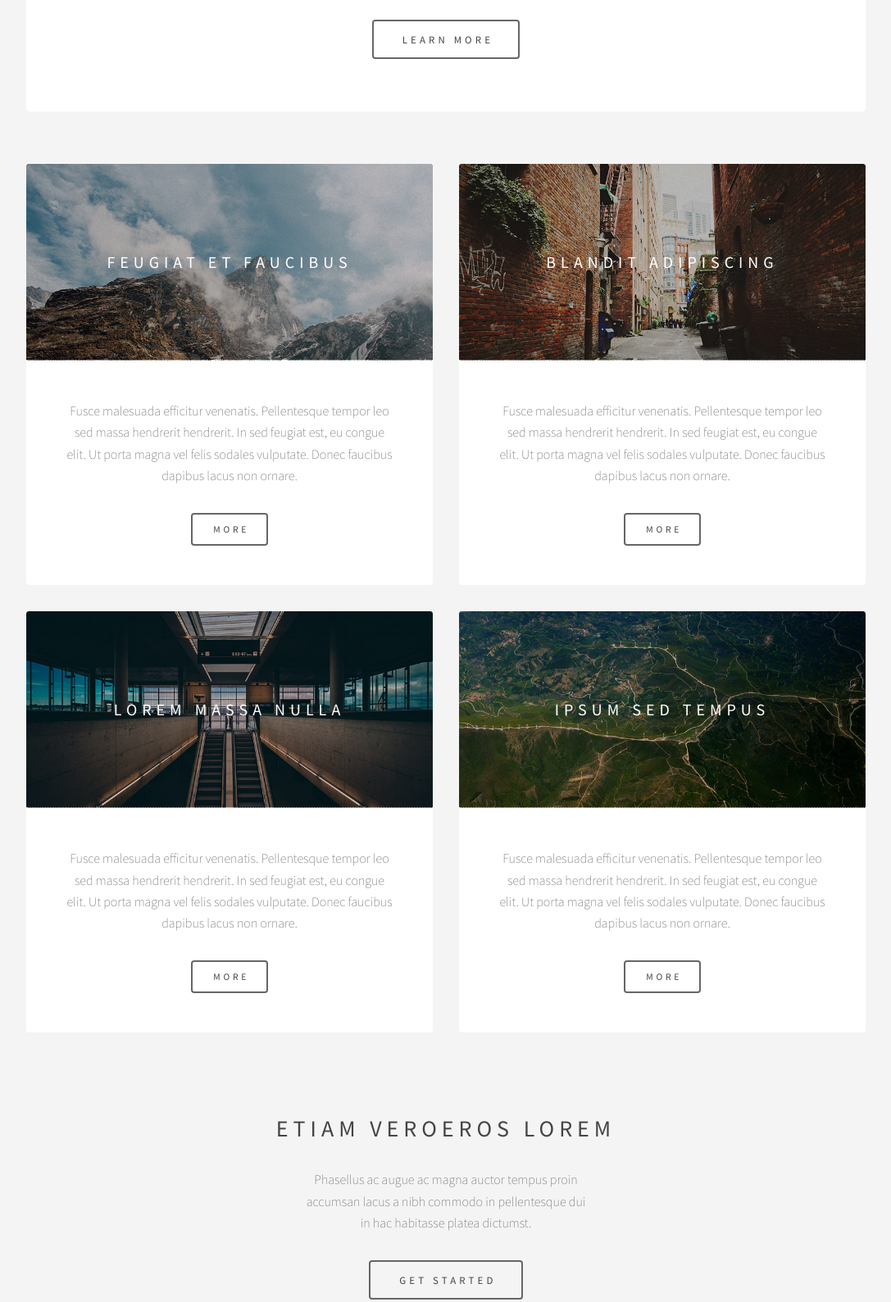
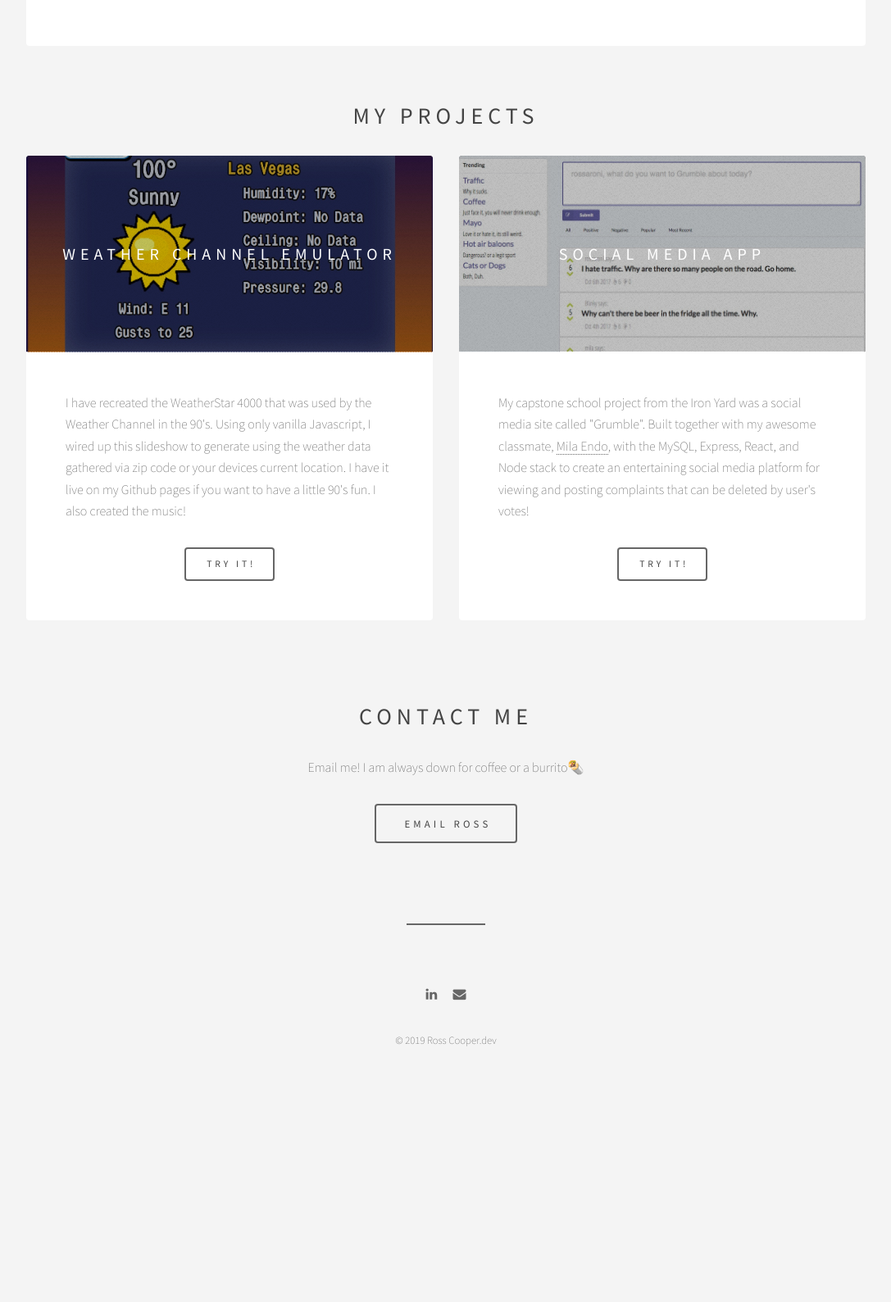
Before and after one commit to rossjcoop/rosscooper_dev, a plain HTML site: page index.html in a window 1280 px wide. Shown: the part 1380-2969 px from the top of the page at 82% size, without its empty margins (96-1183 px from the left). After the commit the page ends 2717 px from the top, so only its background shows below. Drawn offline with Linux system fonts and the light colour scheme.

Commit message:
Added projects

```diff
--- a/index.html
+++ b/index.html
@@ -6,7 +6,7 @@
 -->
 <html>
 	<head>
-		<title>Epilogue by TEMPLATED</title>
+		<title>Ross Cooper, Web Developer</title>
 		<meta charset="utf-8" />
 		<meta name="viewport" content="width=device-width, initial-scale=1" />
 		<link rel="stylesheet" href="assets/css/main.css" />
@@ -28,41 +28,40 @@
 					<section id="intro" class="main">
 						<span><img src="./images/photoRC.jpg" width=250 height=250/></span>
 						<h2>About Me</h2>
-						<p>Since 2007, I've been building websites. Nothing crazy at first, I started out having fun changing my Myspace page like the rest of us messing with the HTML to get the "Matrix" look. I would also start building static web pages for friends and family. It wasn't my main concentration, but I had fun doing it on the side.<br/>
+						<p style="text-align: left">Since 2007, I've been building websites. Nothing crazy at first, I started out having fun changing my Myspace page like the rest of us messing with the HTML to get the "Matrix" look. I would also start building static web pages for friends and family. It wasn't my main concentration, but I had fun doing it on the side.<br/>
 							<br/>
-
-								Fast forward 10 years, I decided to learn more about the in's and out's of web development and became a Front End Web Developer after graduating The Iron Yard code school in Las Vegas. While working on school projects with teams and on my own, I have a produced a variety of desktop/mobile web applications and sites utilizing the latest HTML5, CSS3, and ES5/ES6/7 Javascript. I am now proficient in back-end development as well utilizing Node.js with Express servers to create endpoints accessing MySQL databases. I've also used React as my main front end framework of choice and learning Angular as we speak.<br/>
-								<br/>
-
-								My goal now is to never stop learning. To code everyday, and have fun building stuff. I'm getting into Wordpress and will begin building sites for clients as well as full-fledged apps. Either way, the community, the environment, is awesome. I love what I do!</p>
-						<ul class="actions">
+							Fast forward 10 years, I decided to learn more about the in's and out's of web development and became a Front End Web Developer after graduating The Iron Yard code school in Las Vegas. While working on school projects with teams and on my own, I have a produced a variety of desktop/mobile web applications and sites utilizing the latest HTML5, CSS3, and ES5/ES6/7 Javascript. I am now proficient in back-end development as well utilizing Node.js with Express servers to create endpoints accessing MySQL databases. I've also used React as my main front end framework of choice and learning Angular as we speak.<br/>
+							<br/>
+							My goal now is to never stop learning. To code everyday, and have fun building stuff. I'm getting into Wordpress and will begin building sites for clients as well as full-fledged apps. Either way, the community, the environment, is awesome. I love what I do!</p>
+						<!-- <ul class="actions">
 							<li><a href="#" class="button big">Learn More</a></li>
-						</ul>
+						</ul> -->
 					</section>
 
 				<!-- Items -->
+					<h2 style="text-align: center">My Projects</h2>
 					<section class="main items">
 						<article class="item">
 							<header>
-								<a href="#"><img src="images/pic01.jpg" alt="" /></a>
-								<h3>Feugiat et faucibus</h3>
+								<a href="https://rossjcoop.github.io/" target="_blank"><img src="images/retroWeatherPage.jpg" alt="Weather Channel Emulator Screenshot"/></a>
+								<h3>Weather Channel Emulator</h3>
 							</header>
-							<p>Fusce malesuada efficitur venenatis. Pellentesque tempor leo sed massa hendrerit hendrerit. In sed feugiat est, eu congue elit. Ut porta magna vel felis sodales vulputate. Donec faucibus dapibus lacus non ornare.</p>
+							<p style="text-align: left">I have recreated the WeatherStar 4000 that was used by the Weather Channel in the 90's. Using only vanilla Javascript, I wired up this slideshow to generate using the weather data gathered via zip code or your devices current location. I have it live on my Github pages if you want to have a little 90's fun. I also created the music!</p>
 							<ul class="actions">
-								<li><a href="#" class="button">More</a></li>
+								<li><a href="https://rossjcoop.github.io/" class="button" target="_blank">Try It!</a></li>
 							</ul>
 						</article>
 						<article class="item">
 							<header>
-								<a href="#"><img src="images/pic02.jpg" alt="" /></a>
-								<h3>Blandit adipiscing</h3>
+								<a href="https://intense-brook-50761.herokuapp.com"><img src="images/grumblePage.jpg" alt="Grumble Page Screenshot" target="_blank" /></a>
+								<h3>Social Media App</h3>
 							</header>
-							<p>Fusce malesuada efficitur venenatis. Pellentesque tempor leo sed massa hendrerit hendrerit. In sed feugiat est, eu congue elit. Ut porta magna vel felis sodales vulputate. Donec faucibus dapibus lacus non ornare.</p>
+							<p style="text-align: left">My capstone school project from the Iron Yard was a social media site called "Grumble". Built together with my awesome classmate, <a href="http://milaendo.com/" target="_blank">Mila Endo</a>, with the MySQL, Express, React, and Node stack to create an entertaining social media platform for viewing and posting complaints that can be deleted by user's votes!</p>
 							<ul class="actions">
-								<li><a href="#" class="button">More</a></li>
+								<li><a href="https://intense-brook-50761.herokuapp.com" target="_blank" class="button">Try It!</a></li>
 							</ul>
 						</article>
-						<article class="item">
+						<!-- <article class="item">
 							<header>
 								<a href="#"><img src="images/pic03.jpg" alt="" /></a>
 								<h3>Lorem massa nulla</h3>
@@ -81,17 +80,15 @@
 							<ul class="actions">
 								<li><a href="#" class="button">More</a></li>
 							</ul>
-						</article>
+						</article> -->
 					</section>
 
 				<!-- CTA -->
 					<section id="cta" class="main special">
-						<h2>Etiam veroeros lorem</h2>
-						<p>Phasellus ac augue ac magna auctor tempus proin<br />
-						accumsan lacus a nibh commodo in pellentesque dui<br />
-						in hac habitasse platea dictumst.</p>
+						<h2>Contact Me</h2>
+						<p>Email me! I am always down for coffee or a burrito🌯</p>
 						<ul class="actions">
-							<li><a href="#" class="button big">Get Started</a></li>
+							<li><a href="mailto:ross@rosscooper.dev" class="button big">Email Ross</a></li>
 						</ul>
 					</section>
 
@@ -108,13 +105,13 @@
 				<!-- Footer -->
 					<footer id="footer">
 						<ul class="icons">
-							<li><a href="#" class="icon fa-twitter"><span class="label">Twitter</span></a></li>
+							<!-- <li><a href="#" class="icon fa-twitter"><span class="label">Twitter</span></a></li>
 							<li><a href="#" class="icon fa-facebook"><span class="label">Facebook</span></a></li>
-							<li><a href="#" class="icon fa-instagram"><span class="label">Instagram</span></a></li>
-							<li><a href="#" class="icon fa-linkedin"><span class="label">LinkedIn</span></a></li>
-							<li><a href="#" class="icon fa-envelope"><span class="label">Email</span></a></li>
+							<li><a href="#" class="icon fa-instagram"><span class="label">Instagram</span></a></li> -->
+							<li><a href="https://www.linkedin.com/in/rossjcoop/" target="_blank" class="icon fa-linkedin"><span class="label">LinkedIn</span></a></li>
+							<li><a href="mailto:ross@rosscooper.dev" class="icon fa-envelope"><span class="label">Email</span></a></li>
 						</ul>
-						<p class="copyright">&copy; Untitled. Design: <a href="https://templated.co">TEMPLATED</a>. Images: <a href="https://unsplash.com">Unsplash</a>.</p>
+						<p class="copyright">&copy; 2019 Ross Cooper.dev</p>
 					</footer>
 
 			</div>
```
Also changed, not shown: CREDITS.txt, images/grumble.jpg (added), images/grumble2.jpg (added), images/grumblePage.jpg (added), images/retroWeatherPage.jpg (added).
